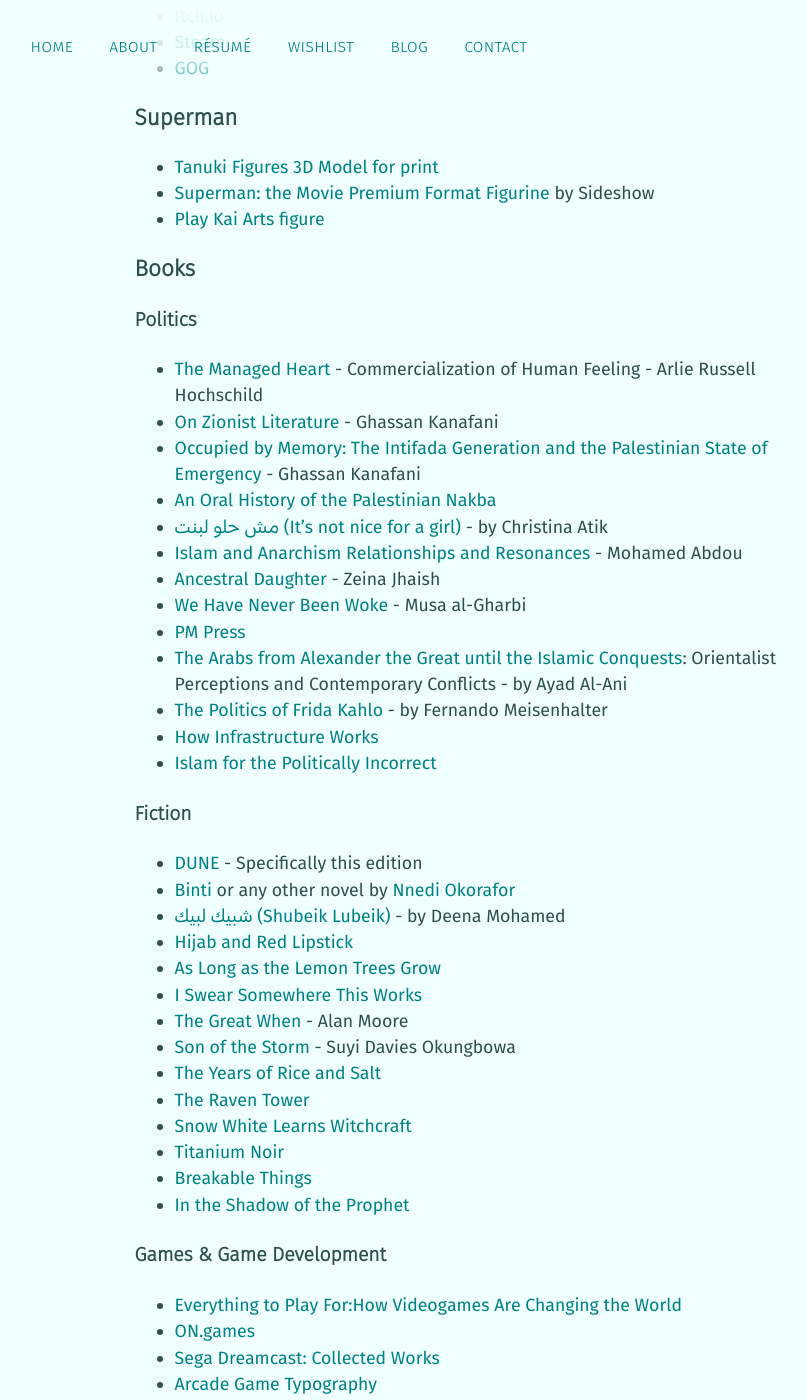
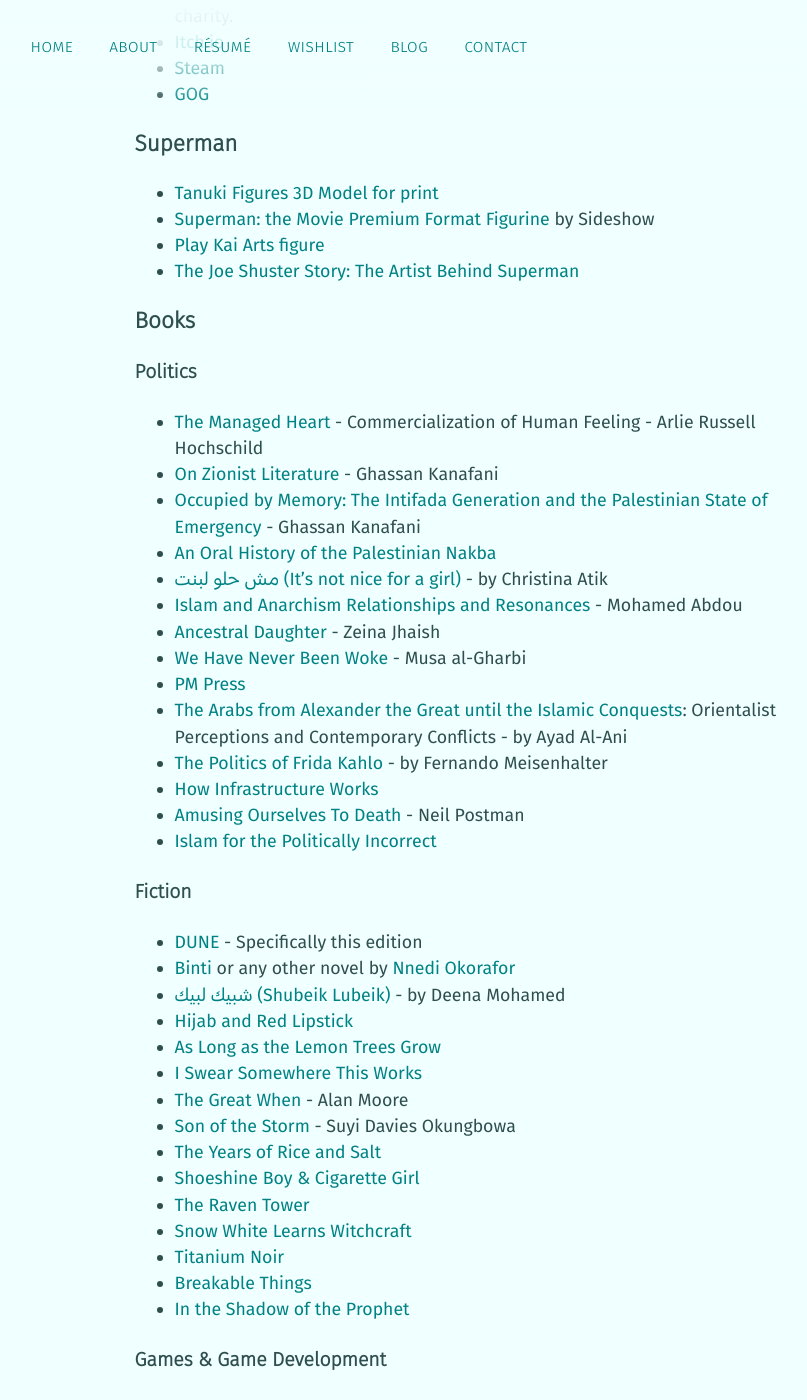
Before and after one commit to mstfacmly/mstfacmly.github.io, a Jekyll site: the page built from wishlist.md, in a window 1280 px wide and 1400 px high, scrolled down 909 px. Shown: the whole window, without its empty margins (147-954 px from the left). Built offline with Jekyll 4.4.1, drawn with Linux system fonts in a browser that asks for light colours; nearby versions of some CDN libraries; a script that is not in the unit is left out; some of the changed text lies outside the part shown.

Commit message:
update wishlist

```diff
--- a/wishlist.md
+++ b/wishlist.md
@@ -56,6 +57,7 @@
 * [Tanuki Figures 3D Model for print](https://www.patreon.com/TanukiFigures/shop/superman-toon-990333)
 * [Superman: the Movie Premium Format Figurine](https://www.sideshow.com/collectibles/dc-comics-superman-the-movie-sideshow-collectibles-300759) by Sideshow
 * [Play Kai Arts figure](https://www.imaginationhobby.com/en/dc-comics-variant-no-6-superman-9-inch-action-figure-play-arts-kai-square-enix-product-opened-sold-in-store-en.html)
+* [The Joe Shuster Story: The Artist Behind Superman](https://www.abebooks.com/Joe-Shuster-Story-Artist-Behind-Superman/32283009669/bd)
 
 ### Books
 
@@ -73,6 +75,7 @@
 * [The Arabs from Alexander the Great until the Islamic Conquests](https://www.jadaliyya.com/Details/43125/Ayad-Al-Ani,-The-Arabs-from-Alexander-the-Great-until-the-Islamic-Conquests-Orientalist-Perceptions-and-Contemporary-Conflicts-New-Texts-Out-Now): Orientalist Perceptions and Contemporary Conflicts - by Ayad Al-Ani
 * [The Politics of Frida Kahlo](https://www.bookdepository.com/Politics-Frida-Kahlo-Fernando-Meisenhalter/9781719915670) -  by Fernando Meisenhalter
 * [How Infrastructure Works](https://www.penguinrandomhouse.com/books/612711/how-infrastructure-works-by-deb-chachra/)
+* [Amusing Ourselves To Death](https://www.penguinrandomhouse.ca/books/297276/amusing-ourselves-to-death-by-neil-postman/9780143036531) - Neil Postman
 * [Islam for the Politically Incorrect](http://www.gilgamesh-publishing.co.uk/islam-for-the-politically-incorrect.html)
 
 
@@ -87,6 +90,7 @@
 * [The Great When](https://www.waterstones.com/book/the-great-when/alan-moore/9781526682871) - Alan Moore
 * [Son of the Storm](https://www.indiebound.org/book/9780316428941) - Suyi Davies Okungbowa
 * [The Years of Rice and Salt](https://www.kimstanleyrobinson.info/node/345)
+* [Shoeshine Boy & Cigarette Girl](https://www.starsandsabers.com/books/shoeshine-boy-cigarette-girl/)
 * [The Raven Tower](https://www.kobo.com/ca/en/ebook/the-raven-tower)
 * [Snow White Learns Witchcraft](https://www.kobo.com/ca/en/ebook/snow-white-learns-witchcraft-stories-and-poems)
 * [Titanium Noir](https://www.penguinrandomhouse.com/books/710281/titanium-noir-by-nick-harkaway/)
```
Also changed, not shown: other parts of wishlist.md (+2 -0 lines).
